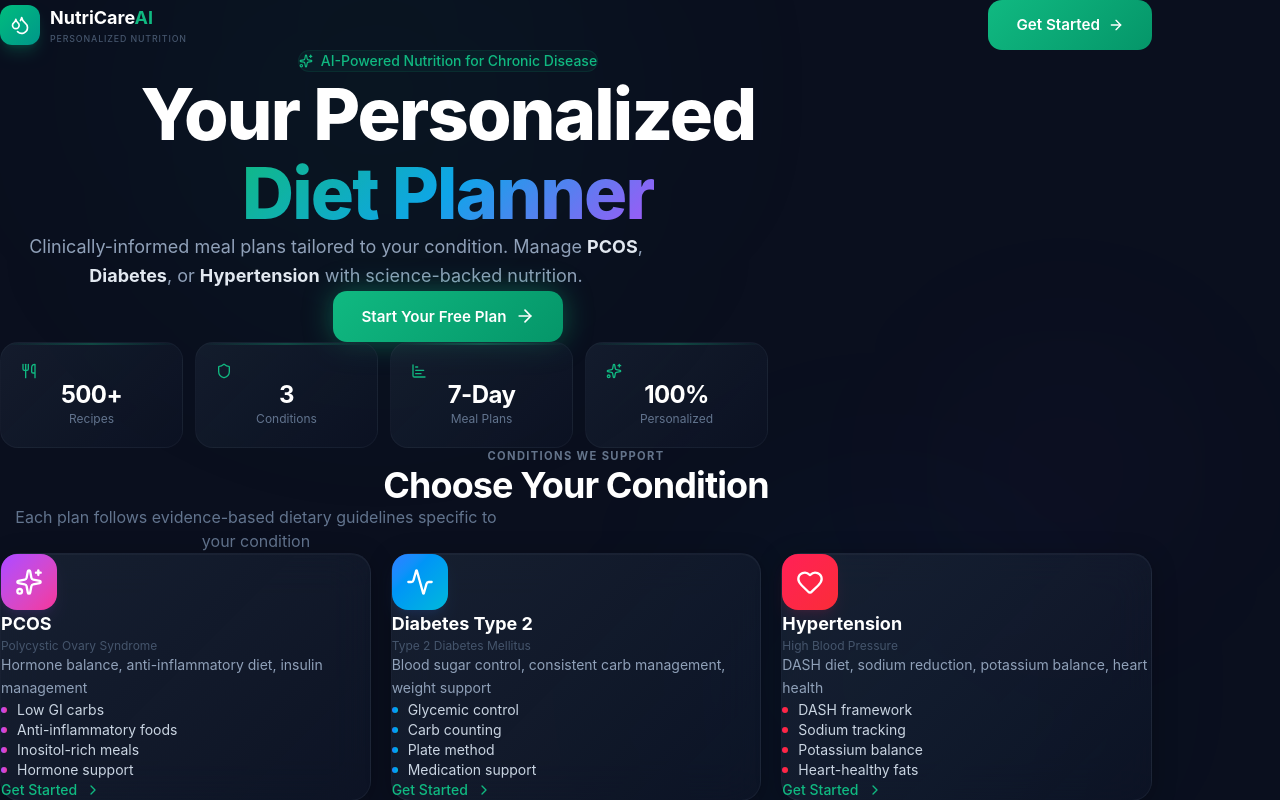
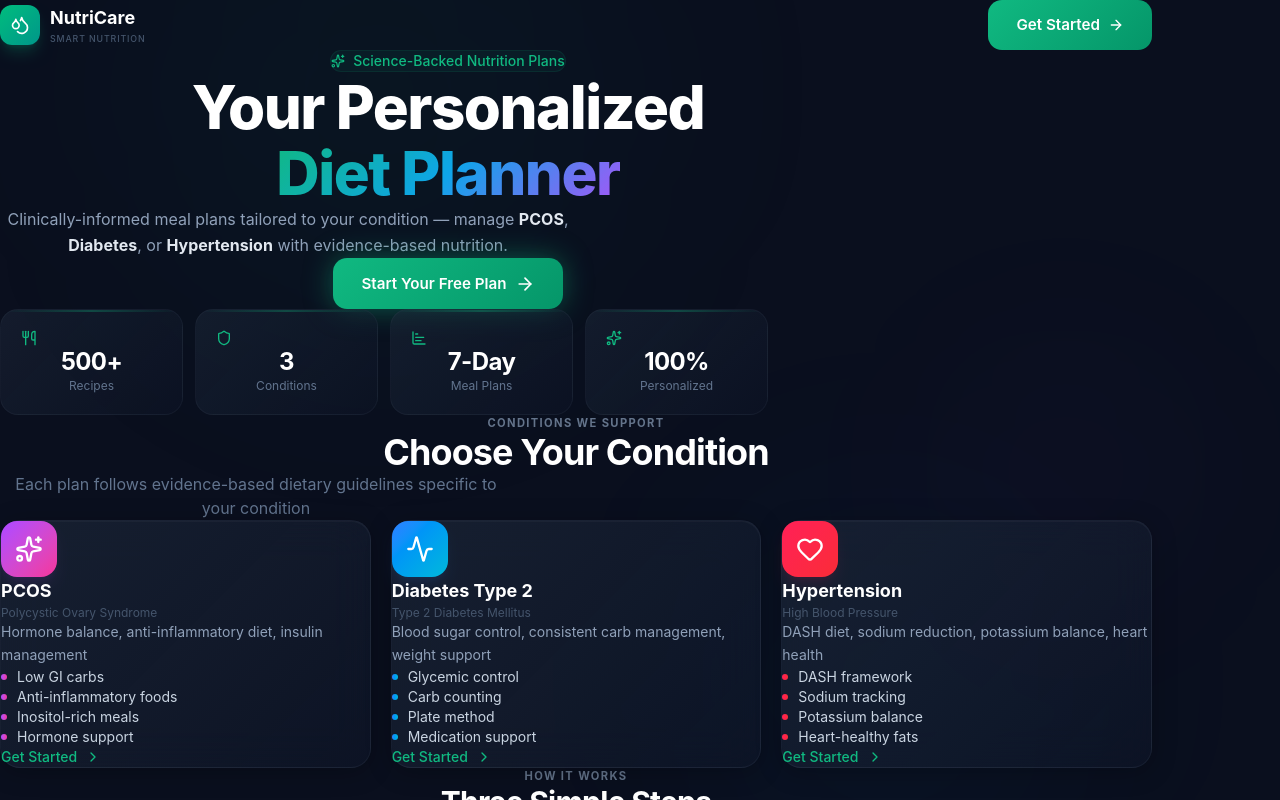
Before and after one commit to JKD-codes/Nutricare, a React (Vite) app: page / in a window 1280 px wide. Shown: the top 800 px of the page. Built offline with nearby package versions, Linux system fonts and the light colour scheme.

Commit message:
Remove AI branding, fix spacing, improve navigation interactivity

```diff
--- a/index.html
+++ b/index.html
@@ -4,7 +4,7 @@
     <meta charset="UTF-8" />
     <link rel="icon" type="image/svg+xml" href="/favicon.svg" />
     <meta name="viewport" content="width=device-width, initial-scale=1.0" />
-    <title>healthcare</title>
+    <title>NutriCare — Smart Nutrition</title>
   </head>
   <body>
     <div id="root"></div>
--- a/src/components/Layout.jsx
+++ b/src/components/Layout.jsx
@@ -1,6 +1,6 @@
 import { useState } from 'react';
 import { useNavigate, useLocation } from 'react-router-dom';
-import { LayoutDashboard, ShoppingCart, BarChart3, Droplets, Menu, X, LogOut, Activity, Heart, Sparkles } from 'lucide-react';
+import { LayoutDashboard, ShoppingCart, BarChart3, Droplets, Menu, X, LogOut, RotateCcw, Activity, Heart, Sparkles, Home } from 'lucide-react';
 import { resetAll } from '../utils/storage';
 
 const navItems = [
@@ -27,32 +27,39 @@ export default function Layout({ children, profile, condition }) {
     }
   };
 
+  const goHome = () => {
+    navigate('/');
+  };
+
   const condCfg = conditionConfig[condition] || conditionConfig.PCOS;
 
   const SidebarContent = ({ mobile = false }) => (
     <>
-      {/* Logo */}
-      <div className={`flex items-center gap-3 ${mobile ? 'mb-8' : 'p-6 border-b border-white/5'}`}>
+      {/* Logo — clickable to home */}
+      <button
+        onClick={() => { goHome(); if (mobile) setSidebarOpen(false); }}
+        className={`flex items-center gap-3 w-full text-left hover:opacity-80 transition-opacity ${mobile ? 'mb-6' : 'p-5 border-b border-white/5'}`}
+      >
         <div className="w-10 h-10 rounded-xl bg-gradient-to-br from-emerald-500 to-teal-600 flex items-center justify-center shadow-lg shadow-emerald-500/20">
           <Droplets className="w-5 h-5 text-white" />
         </div>
         <div>
-          <span className="text-lg font-bold text-white">NutriCare<span className="text-primary">AI</span></span>
-          <div className="text-[0.65rem] text-slate-500 font-medium tracking-wide">PERSONALIZED NUTRITION</div>
+          <span className="text-lg font-bold text-white">NutriCare</span>
+          <div className="text-[0.6rem] text-slate-500 font-medium tracking-widest uppercase">SMART NUTRITION</div>
         </div>
-      </div>
+      </button>
 
       {/* Condition badge */}
       {condition && (
-        <div className={`${mobile ? 'mb-6' : 'mx-5 my-5'}`}>
-          <div className={`p-3.5 rounded-2xl bg-gradient-to-r ${condCfg.gradient} bg-opacity-5 border border-white/5`}
+        <div className={`${mobile ? 'mb-5' : 'mx-4 my-4'}`}>
+          <div className="p-3 rounded-2xl border border-white/5"
                style={{ background: `linear-gradient(135deg, rgba(16,185,129,0.06), rgba(14,165,233,0.04))` }}>
             <div className="flex items-center gap-2.5">
               <div className={`w-8 h-8 rounded-lg bg-gradient-to-br ${condCfg.gradient} flex items-center justify-center`}>
                 <condCfg.icon className="w-4 h-4 text-white" />
               </div>
               <div>
-                <div className="text-[0.65rem] text-slate-500 font-medium uppercase tracking-wider">Managing</div>
+                <div className="text-[0.6rem] text-slate-500 font-medium uppercase tracking-wider">Managing</div>
                 <div className="font-semibold text-white text-sm">{condCfg.label}</div>
               </div>
             </div>
@@ -61,18 +68,18 @@ export default function Layout({ children, profile, condition }) {
       )}
 
       {/* Nav */}
-      <nav className={`space-y-1 ${mobile ? 'mb-8' : 'flex-1 px-3 py-3'}`}>
-        <div className="section-label px-4 mb-3">MENU</div>
+      <nav className={`space-y-1 ${mobile ? 'mb-6' : 'flex-1 px-3 py-2'}`}>
+        <div className="section-label px-4 mb-2">MENU</div>
         {navItems.map(item => {
           const active = location.pathname === item.path;
           return (
             <button
               key={item.path}
               onClick={() => { navigate(item.path); if (mobile) setSidebarOpen(false); }}
-              className={`w-full flex items-center gap-3 px-4 py-3.5 rounded-xl text-sm font-medium transition-all ${
+              className={`w-full flex items-center gap-3 px-4 py-3 rounded-xl text-sm font-medium transition-all ${
                 active
                   ? 'bg-primary/10 text-primary shadow-sm shadow-primary/5'
-                  : 'text-slate-400 hover:text-slate-200 hover:bg-white/[0.03]'
+                  : 'text-slate-400 hover:text-slate-200 hover:bg-white/[0.04]'
               }`}
             >
               <item.icon className={`w-[18px] h-[18px] ${active ? 'text-primary' : ''}`} />
@@ -83,21 +90,33 @@ export default function Layout({ children, profile, condition }) {
         })}
       </nav>
 
-      {/* User info */}
-      <div className={`${mobile ? 'mt-auto pt-6 border-t border-white/5' : 'p-4 border-t border-white/5'}`}>
+      {/* Divider + Reset — visible and styled */}
+      <div className={`${mobile ? 'pt-4 border-t border-white/5' : 'px-3 pb-3'}`}>
+        {/* Profile */}
         {profile && (
           <div className="px-3 py-2.5 mb-2 rounded-xl bg-white/[0.02]">
-            <div className="text-xs font-medium text-slate-300">Your Profile</div>
+            <div className="text-xs font-medium text-slate-300">Profile</div>
             <div className="text-[0.7rem] text-slate-500 mt-0.5">
-              {profile.personalInfo.gender === 'female' ? '♀' : '♂'} {profile.personalInfo.age}y • {profile.personalInfo.weight}kg • {profile.personalInfo.height}cm
+              {profile.personalInfo.gender === 'female' ? '♀' : '♂'} {profile.personalInfo.age}y · {profile.personalInfo.weight}kg · {profile.personalInfo.height}cm
             </div>
           </div>
         )}
+
+        {/* Home link */}
+        <button
+          onClick={() => { goHome(); if (mobile) setSidebarOpen(false); }}
+          className="w-full flex items-center gap-3 px-4 py-2.5 rounded-xl text-sm text-slate-400 hover:text-slate-200 hover:bg-white/[0.03] transition-all"
+        >
+          <Home className="w-4 h-4" />
+          Home
+        </button>
+
+        {/* Reset — prominent */}
         <button
           onClick={handleLogout}
-          className="w-full flex items-center gap-3 px-4 py-3 rounded-xl text-sm text-slate-500 hover:text-red-400 hover:bg-red-500/5 transition-all"
+          className="w-full flex items-center gap-3 px-4 py-2.5 rounded-xl text-sm text-red-400/70 hover:text-red-400 hover:bg-red-500/[0.06] transition-all border border-transparent hover:border-red-500/10 mt-1"
         >
-          <LogOut className="w-4 h-4" />
+          <RotateCcw className="w-4 h-4" />
           Reset & Start Over
         </button>
       </div>
@@ -107,7 +126,7 @@ export default function Layout({ children, profile, condition }) {
   return (
     <div className="min-h-screen bg-[#0a0f1e] flex">
       {/* Sidebar — Desktop */}
-      <aside className="hidden lg:flex w-[260px] flex-col border-r border-white/5 bg-[#0c1120]/80 sticky top-0 h-screen">
+      <aside className="hidden lg:flex w-[250px] flex-col border-r border-white/5 bg-[#0c1120]/80 sticky top-0 h-screen">
         <SidebarContent />
       </aside>
 
@@ -130,12 +149,12 @@ export default function Layout({ children, profile, condition }) {
       {/* Mobile top bar */}
       <div className="lg:hidden fixed top-0 left-0 right-0 z-30 bg-[#0a0f1e]/90 backdrop-blur-xl border-b border-white/5">
         <div className="flex items-center justify-between px-4 h-14">
-          <div className="flex items-center gap-2.5">
+          <button onClick={goHome} className="flex items-center gap-2.5 hover:opacity-80 transition-opacity">
             <div className="w-8 h-8 rounded-lg bg-gradient-to-br from-emerald-500 to-teal-600 flex items-center justify-center">
               <Droplets className="w-4 h-4 text-white" />
             </div>
-            <span className="font-bold text-white text-sm">NutriCare<span className="text-primary">AI</span></span>
-          </div>
+            <span className="font-bold text-white text-sm">NutriCare</span>
+          </button>
           <button
             onClick={() => setSidebarOpen(!sidebarOpen)}
             className="w-9 h-9 flex items-center justify-center rounded-xl bg-white/[0.04] border border-white/5 text-slate-400"
--- a/src/pages/Landing.jsx
+++ b/src/pages/Landing.jsx
@@ -61,8 +61,8 @@ export default function Landing() {
               <Droplets className="w-5 h-5 text-white" />
             </div>
             <div>
-              <span className="text-lg font-bold text-white">NutriCare<span className="text-primary">AI</span></span>
-              <div className="text-[0.55rem] text-slate-600 font-medium tracking-widest uppercase">PERSONALIZED NUTRITION</div>
+              <span className="text-lg font-bold text-white">NutriCare</span>
+              <div className="text-[0.55rem] text-slate-600 font-medium tracking-widest uppercase">SMART NUTRITION</div>
             </div>
           </div>
           <button onClick={() => navigate('/onboarding')} className="btn-primary text-sm py-2.5 px-5">
@@ -71,22 +71,20 @@ export default function Landing() {
         </nav>
 
         {/* Hero */}
-        <div className="text-center max-w-4xl mx-auto px-5 sm:px-8 pt-12 sm:pt-20 pb-16 sm:pb-24 animate-fade-in-up">
-          <div className="inline-flex items-center gap-2 px-4 py-2 rounded-full bg-primary/[0.06] border border-primary/10 text-primary text-xs sm:text-sm font-medium mb-8">
+        <div className="text-center max-w-4xl mx-auto px-5 sm:px-8 pt-12 sm:pt-20 pb-14 sm:pb-20 animate-fade-in-up">
+          <div className="inline-flex items-center gap-2 px-4 py-2 rounded-full bg-primary/[0.06] border border-primary/10 text-primary text-xs sm:text-sm font-medium mb-6">
             <Sparkles className="w-3.5 h-3.5" />
-            AI-Powered Nutrition for Chronic Disease
+            Science-Backed Nutrition Plans
           </div>
 
-          <h1 className="text-4xl sm:text-5xl lg:text-7xl font-extrabold text-white leading-[1.1] mb-6 tracking-tight">
+          <h1 className="text-3xl sm:text-5xl lg:text-6xl font-extrabold text-white leading-[1.1] mb-5 tracking-tight">
             Your Personalized
             <br />
             <span className="gradient-text">Diet Planner</span>
           </h1>
 
-          <p className="text-base sm:text-lg text-slate-400 max-w-2xl mx-auto mb-10 leading-relaxed">
-            Clinically-informed meal plans tailored to your condition.
-            Manage <strong className="text-slate-200">PCOS</strong>, <strong className="text-slate-200">Diabetes</strong>, or <strong className="text-slate-200">Hypertension</strong> with
-            science-backed nutrition.
+          <p className="text-sm sm:text-base text-slate-400 max-w-xl mx-auto mb-8 leading-relaxed">
+            Clinically-informed meal plans tailored to your condition — manage <strong className="text-slate-200">PCOS</strong>, <strong className="text-slate-200">Diabetes</strong>, or <strong className="text-slate-200">Hypertension</strong> with evidence-based nutrition.
           </p>
 
           <button
@@ -202,7 +200,7 @@ export default function Landing() {
           <div className="max-w-6xl mx-auto px-5 sm:px-8 flex flex-col sm:flex-row items-center justify-between gap-4">
             <div className="flex items-center gap-2 text-slate-600 text-xs">
               <Droplets className="w-3.5 h-3.5 text-primary" />
-              NutriCareAI — Evidence-based nutrition for chronic disease
+              NutriCare — Evidence-based nutrition for chronic disease
             </div>
             <div className="text-slate-700 text-xs">
               Built for health. Powered by science.
```
